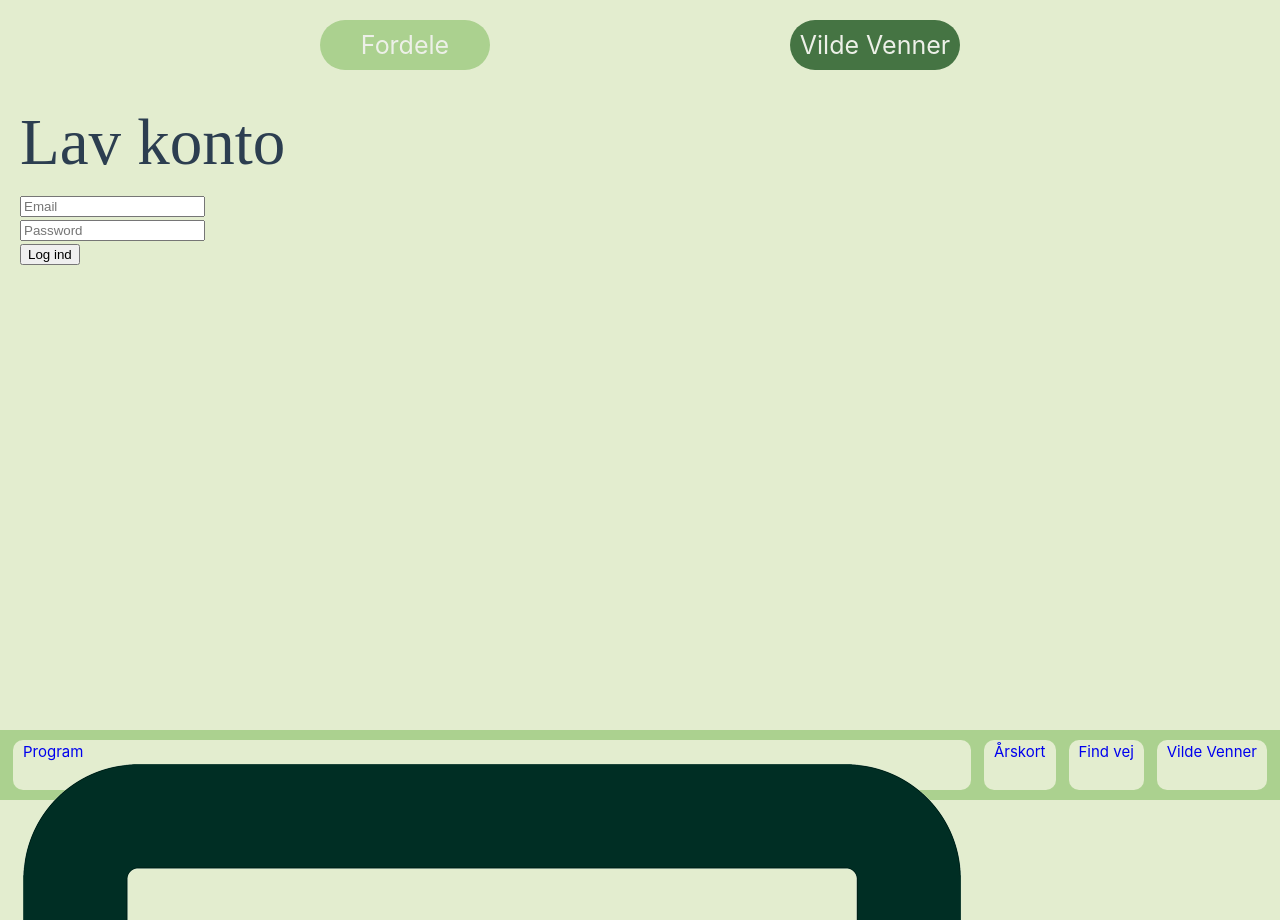
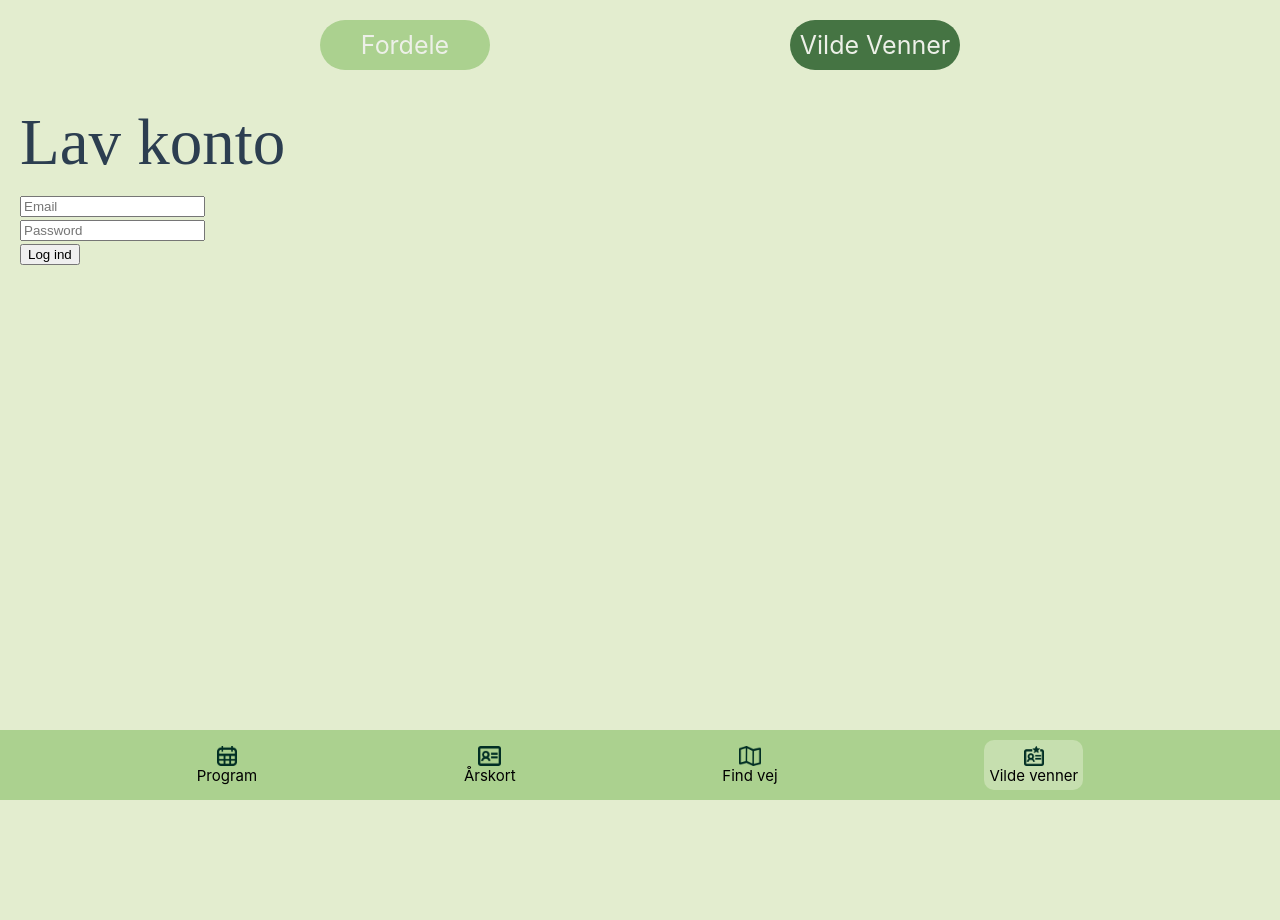
Before and after one commit to Bancharka/OdenseZooVue, a Vue app in the folder OdenseZooVue/: page / in a window 1280 px wide. Before the commit the page ends 840 px from the top, so only its background shows below. Built offline with nearby package versions, Linux system fonts and the light colour scheme.

Commit message:
styling +
nu loader kuponer når man logger på, i stedet for først at gøre det efter sideskift

```diff
--- a/OdenseZooVue/src/App.vue
+++ b/OdenseZooVue/src/App.vue
@@ -16,17 +16,58 @@ import { RouterView } from 'vue-router';
 
     <footer>
         <nav id="botnav">
-      <router-link class="botnavcards" to=""><div>
-        <div>
+            <router-link class="botnavcards" to="">
+                <div class="botnavalign">
+
+                <div >
+                    <img class="botnavpic" src="/src/img/icon_calendar.png" alt="">
+                </div>
+                <div class="botnavcolor">
                     Program
                 </div>
-        <div class="botnavpic">
-          <img src="/src/img/icon_anualpass.png" alt="">
+
                 </div>
-      </div>  </router-link>
-      <router-link class="botnavcards" to=""> Årskort </router-link>
-      <router-link class="botnavcards" to=""> Find vej </router-link>
-      <router-link class="botnavcards" to="/dashboard"> Vilde Venner </router-link>
+            </router-link>
+
+            <router-link class="botnavcards" to="">
+                <div class="botnavalign">
+
+                    <div >
+                        <img class="botnavpic" src="/src/img/icon_anualpass.png" alt="">
+                    </div>
+                    <div class="botnavcolor" >
+                        Årskort
+                    </div>
+
+                </div>
+            </router-link>
+
+            <router-link class="botnavcards" to="">
+                <div class="botnavalign">
+
+                    <div >
+                        <img class="botnavpic" src="/src/img/icon_map.png" alt="">
+                    </div>
+                    <div class="botnavcolor">
+                        Find vej
+                    </div>
+
+                </div>
+            </router-link>
+
+            <router-link class="botnavcards" to="/dashboard">
+                <div id="botnavactive"class="botnavalign">
+
+                    <div >
+                        <img class="botnavpic" src="/src/img/icon_anualpass_star.png" alt="">
+                    </div>
+                    <div class="botnavcolor">
+                        Vilde venner
+                    </div>
+
+                </div>
+            </router-link>
+
         </nav>
     </footer>
 
--- a/OdenseZooVue/src/assets/main.css
+++ b/OdenseZooVue/src/assets/main.css
@@ -4,6 +4,7 @@
  body {
   background-color: #E3EDCF;
   margin: 20px;
+  margin-bottom: 100px;
 }
 
 .login {
@@ -53,10 +54,16 @@ p {
 
 .pointh1 {
   margin-bottom: -20px;
+  color: white;
 }
 
 #h1point {
   margin-bottom: -20px;
+  color: white;
+}
+
+.textwhite {
+  color: white;
 }
 
 
@@ -146,13 +153,11 @@ footer {
 }
 
 .botnavcards {
-  background-color: #E3EDCF;
+
   width: auto;
   height: 50px;
   padding: 0 10px;
   display: flex;
-
-  border-radius: 10px;
   text-decoration: none;
 
 }
@@ -160,4 +165,24 @@ footer {
 
 .botnavpic {
   height: 20px;
+  display: flex;
+
 }
+
+.botnavalign {
+  display: flex;
+  justify-content: center;
+  flex-direction: column;
+  align-items: center;
+  line-height: initial;
+}
+
+#botnavactive {
+  background-color: #e3edcf7c;
+  border-radius: 10px;
+  padding: 5px;
+}
+
+.botnavcolor {
+  color: black;
+}
--- a/OdenseZooVue/src/components/Coupon.vue
+++ b/OdenseZooVue/src/components/Coupon.vue
@@ -114,9 +114,18 @@ export default {
 
   async created() {
     await this.loadUserData(); // Lade Benutzerdaten zuerst
-    await this.loadCoupons(); // Lade Coupons
+  },
+
+  watch: {
+    user: {
+      handler() {
+        this.loadCoupons(); // Lade Coupons, wenn Benutzerdaten geladen sind
+      },
+      deep: true
+    }
   }
 };
+
 </script>
 
 <style>
--- a/OdenseZooVue/src/components/Point.vue
+++ b/OdenseZooVue/src/components/Point.vue
@@ -38,10 +38,10 @@
           <div class="pointbox">
             <div v-if="points > 0">
               <div id="h1point"><h1>{{ points }}</h1></div>
-              <h3>Point</h3> <!-- Zeige die Punkte des aktuellen Benutzers an -->
+              <h3 class="textwhite">Point</h3> <!-- Zeige die Punkte des aktuellen Benutzers an -->
             </div>
             <div v-else>
-              <h3>Du har 0 point</h3>
+              <h3 class="textwhite" >Du har 0 point</h3>
             </div>
           </div>
         </div>
```
Lines whose indentation alone changed are shown as unchanged.
